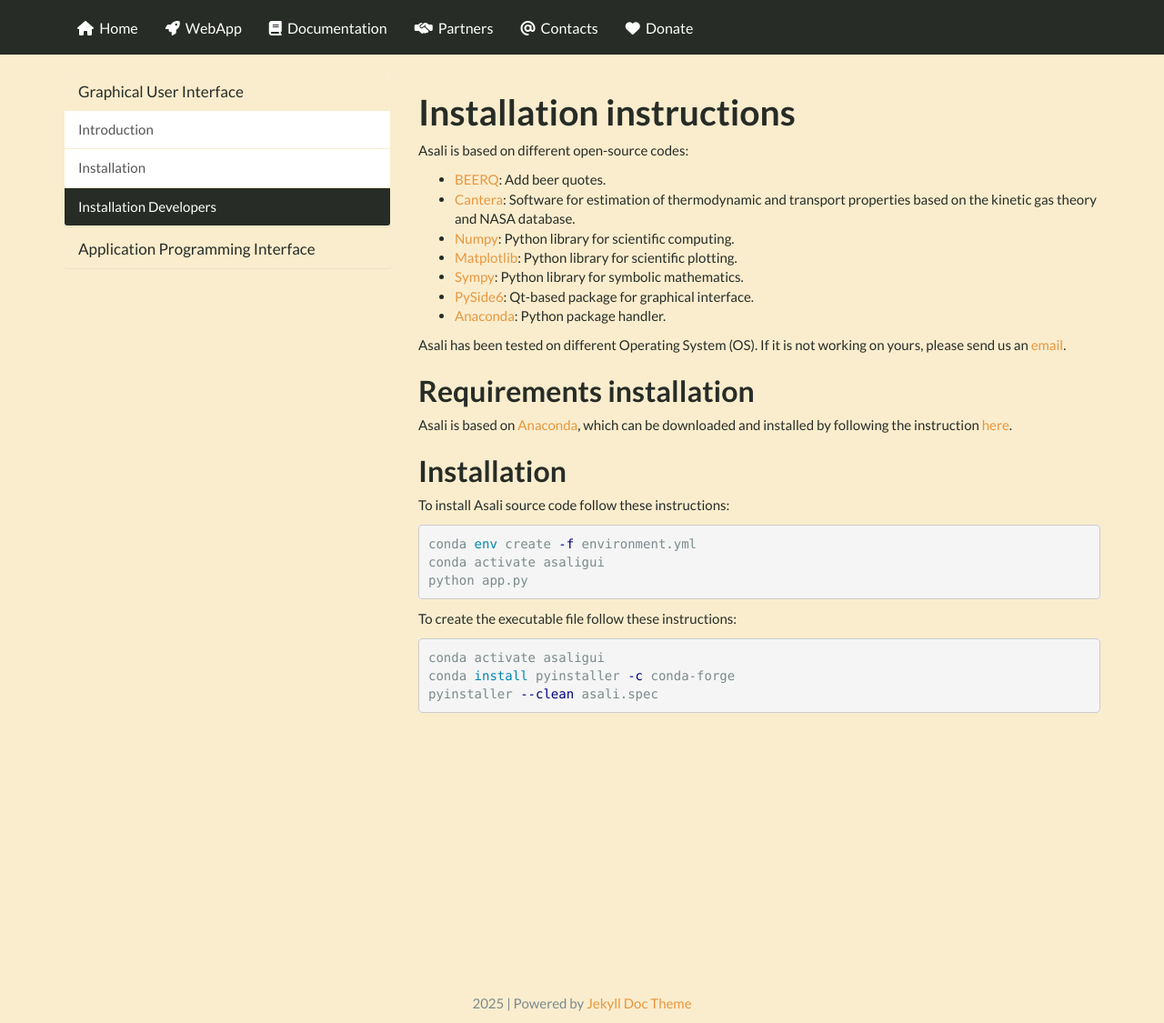
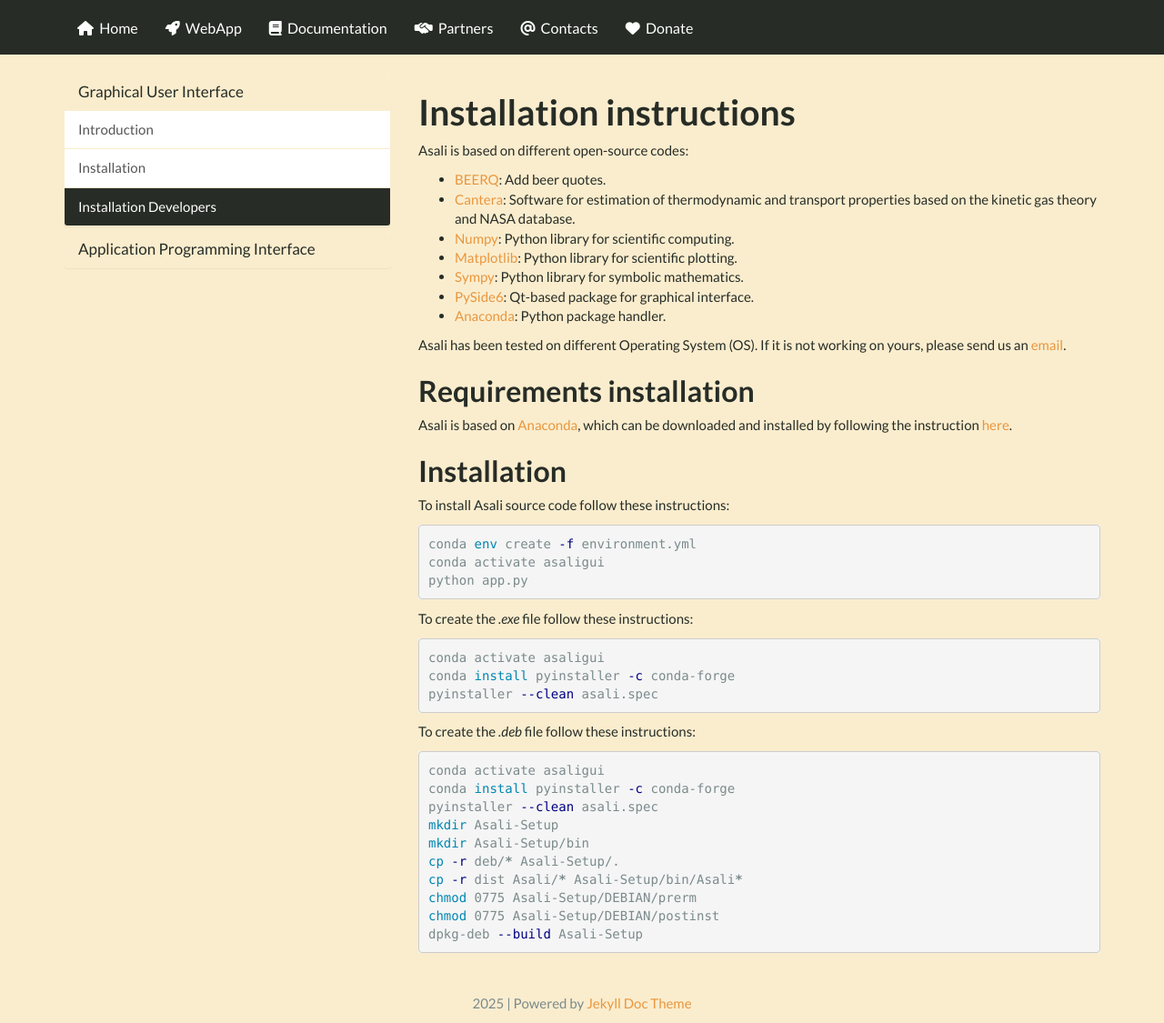
Before and after one commit to srebughini/ASALI, a Jekyll site: the page built from _docs/gui/installation-developers.md, in a window 1280 px wide and 1125 px high. Shown: the whole window at 91% size. Built offline with Jekyll 4.4.1, drawn with Linux system fonts in a browser that asks for light colours; a script that is not in the unit is left out.

Commit message:
Add installation instructions

````diff
--- a/_docs/gui/installation-developers.md
+++ b/_docs/gui/installation-developers.md
@@ -22,9 +22,22 @@
 conda activate asaligui
 python app.py
 ```
-To create the executable file follow these instructions:
+To create the *.exe* file follow these instructions:
 ```bash
 conda activate asaligui
 conda install pyinstaller -c conda-forge
 pyinstaller --clean asali.spec
 ```
+To create the *.deb* file follow these instructions:
+```bash
+conda activate asaligui
+conda install pyinstaller -c conda-forge
+pyinstaller --clean asali.spec
+mkdir Asali-Setup
+mkdir Asali-Setup/bin
+cp -r deb/* Asali-Setup/.
+cp -r dist Asali/* Asali-Setup/bin/Asali*
+chmod 0775 Asali-Setup/DEBIAN/prerm
+chmod 0775 Asali-Setup/DEBIAN/postinst
+dpkg-deb --build Asali-Setup
+```
````
Also changed, not shown: _docs/gui/installation.md (+3 -3 lines).
